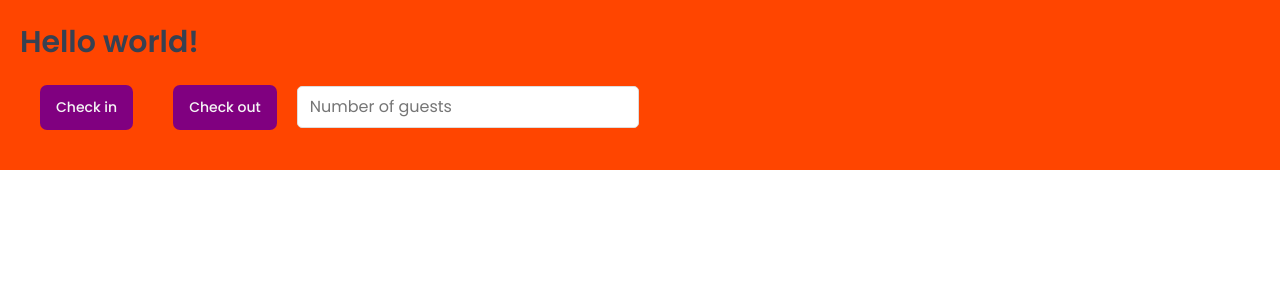
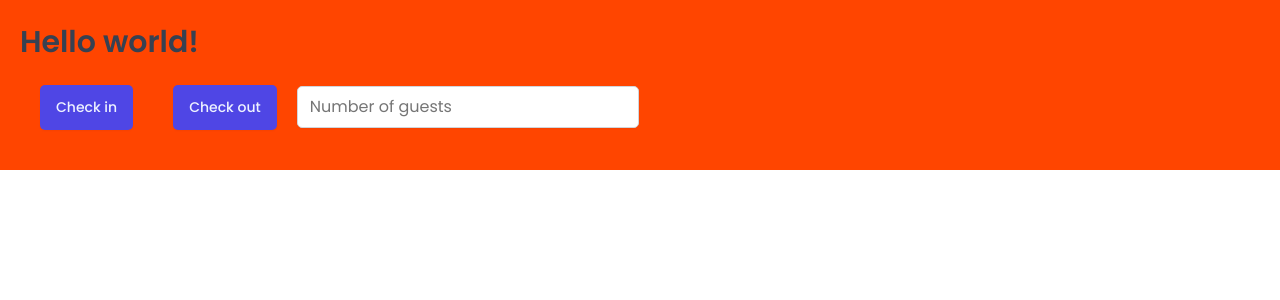
Before and after one commit to Xavier-Hsiao/Wild-Oasis, a React (Vite) app: page / in a window 1280 px wide. Shown: the top 300 px of the page. Built offline with nearby package versions, Linux system fonts and the light colour scheme; a web font is replaced by a local one.

Commit message:
Styling: add Button and Input styled component

```diff
--- a/src/App.jsx
+++ b/src/App.jsx
@@ -1,27 +1,11 @@
 import styled from "styled-components";
 import GlobalStyles from "./styles/GlobalStyles";
+import Button from "./ui/Button";
+import Input from "./ui/Input";
 
 const H1 = styled.h1`
   font-size: 30px;
   font-weight: 600;
-`;
-
-const Button = styled.button`
-  font-size: 1.4rem;
-  padding: 1.2rem 1.6rem;
-  font-weight: 500;
-  border: none;
-  border-radius: 7px;
-  background-color: purple;
-  color: whitesmoke;
-  margin: 20px;
-  cursor: pointer;
-`;
-
-const Input = styled.input`
-  border: 1px solid #ddd;
-  border-radius: 5px;
-  padding: 0.8rem 1.2rem;
 `;
 
 const StyledApp = styled.div`
--- a/src/ui/Button.jsx
+++ b/src/ui/Button.jsx
@@ -47,3 +47,22 @@
     }
   `,
 };
+
+const Button = styled.button`
+  font-size: 1.4rem;
+  padding: 1.2rem 1.6rem;
+  font-weight: 500;
+  border: none;
+  border-radius: var(--border-radius-sm);
+  background-color: var(--color-brand-600);
+  color: var(--color-brand-50);
+  box-shadow: var(--shadow-sm);
+  margin: 20px;
+  cursor: pointer;
+
+  &:hover {
+    background-color: var(--color-brand-700);
+  }
+`;
+
+export default Button;
--- /dev/null
+++ b/src/ui/Input.jsx
@@ -0,0 +1,11 @@
+import styled from "styled-components";
+
+const Input = styled.input`
+  background-color: var(--color-grey-0);
+  border: 1px solid var(--color-grey-300);
+  border-radius: var(--border-radius-sm);
+  padding: 0.8rem 1.2rem;
+  box-shadow: var(--shadow-sm);
+`;
+
+export default Input;
```
